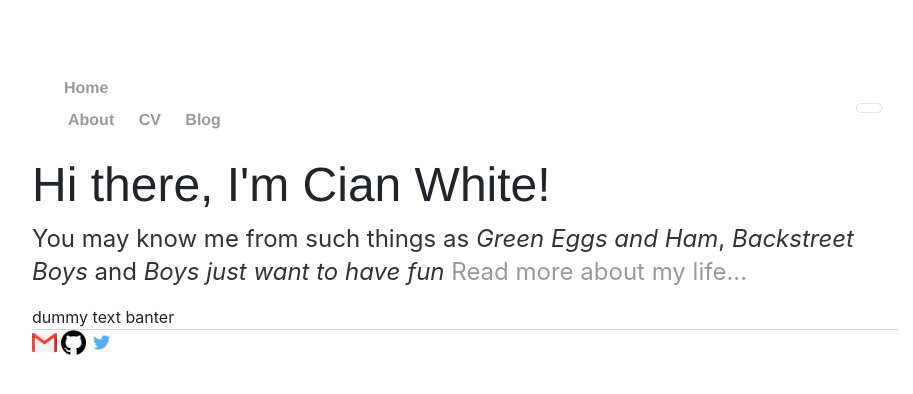
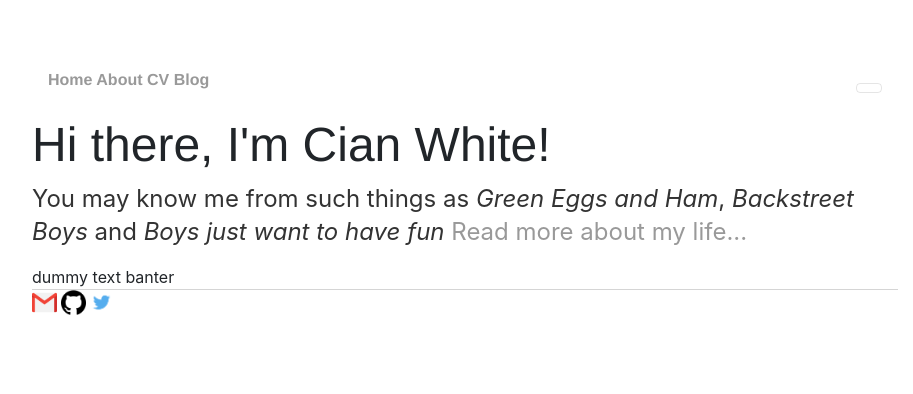
Before and after one commit to ciwhite/ciwhite.github.io, a Jekyll site: the page built from index.html, in a window 1280 px wide. Shown: the top 394 px of the page, without its empty margins (175-1088 px from the left). Built offline with Jekyll 4.4.1, drawn with Linux system fonts in a browser that asks for light colours; nearby versions of some CDN libraries.

Commit message:
update navbar

```diff
--- a/_layouts/default.html
+++ b/_layouts/default.html
@@ -19,18 +19,10 @@
 <nav class="navbar navbar-md navbar-light bglight stick-top">
 <div class="container-fluid">
 	<ul>
-	<li  class="nav-item active">
-		<a class="nav-link" href="/" title="Home">Home</a>
-	</li>
-	<li  class="nav-item active">
+		<a href="/" title="Home">Home</a>
 		<a href="/about" title="About">About</a>
-	</li>
-	<li  class="nav-item active">
 		<a href="/cv" title="CV">CV</a>
-	</li>
-	<li  class="nav-item active">
 		<a href="/blog" title="Blog">Blog</a>
-	</li>
 	</ul>
 	<ul class="navbar-nav ml-auto">
 	<button class="navbar-toggler" type="button" data-toggle="collapse"
```
